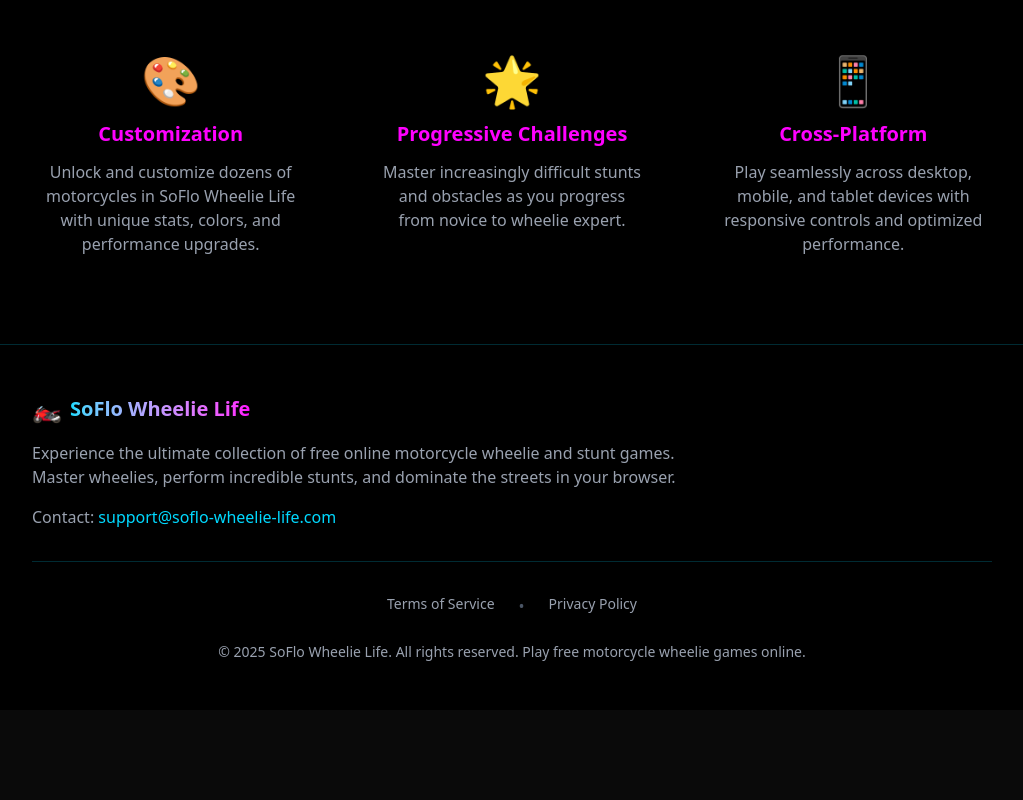
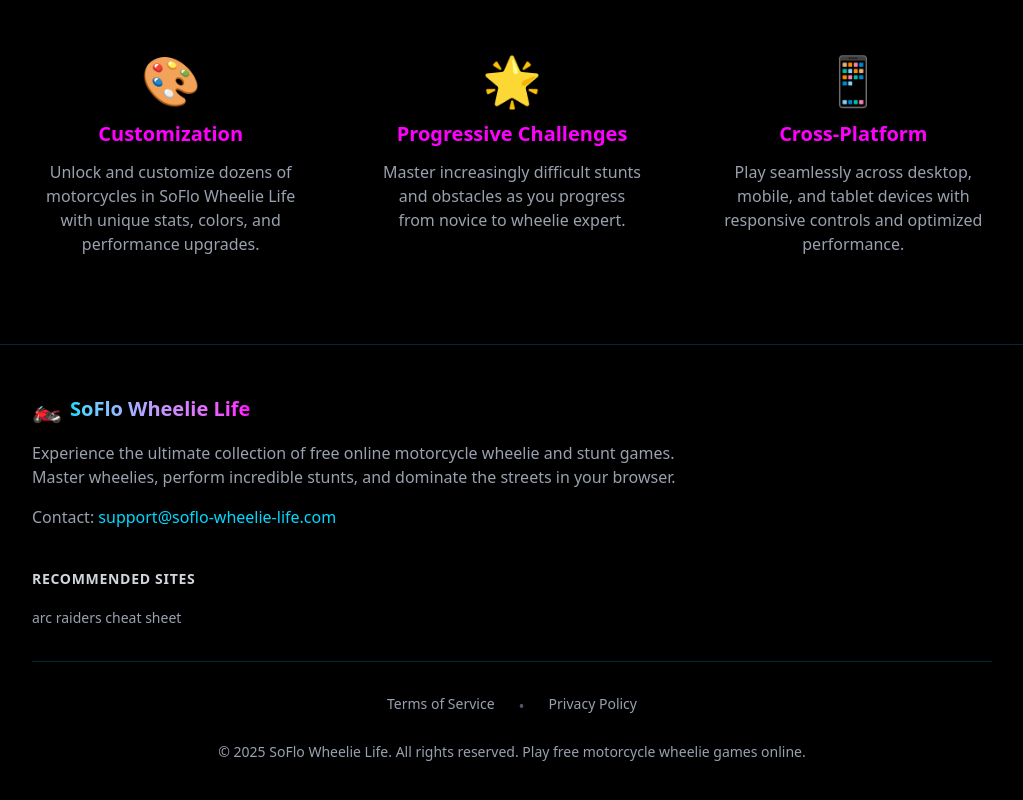
Before and after one commit to majunerp/soflowheelielife, a Next.js app: page / in a window 1280 px wide. Shown: the part 5603-6403 px from the top of the page, without its empty margins (256-1279 px from the left). Before the commit the page ends 6313 px from the top, so only its background shows below. Built offline with nearby package versions, Linux system fonts and the light colour scheme.

Commit message:
Add recommended sites block to footer

```diff
--- a/components/Footer.tsx
+++ b/components/Footer.tsx
@@ -6,6 +6,7 @@ export default function Footer() {
   return (
     <footer className="bg-black border-t border-[#00D9FF]/20 mt-auto">
       <div className="max-w-7xl mx-auto px-4 sm:px-6 lg:px-8 py-12">
+        <div className="grid gap-10 md:grid-cols-[2fr,1fr]">
           {/* Brand */}
           <div className="max-w-2xl">
             <Link href="/" className="flex items-center space-x-2 mb-4">
@@ -20,6 +21,18 @@ export default function Footer() {
             <p className="text-gray-400 mt-4">
               Contact: <a href="mailto:support@soflo-wheelie-life.com" className="text-[#00D9FF] hover:text-[#FF00FF] transition-colors">support@soflo-wheelie-life.com</a>
             </p>
+          </div>
+
+          <div>
+            <h4 className="text-sm font-semibold text-gray-300 uppercase tracking-wider mb-4">Recommended Sites</h4>
+            <ul className="space-y-2">
+              <li>
+                <a href="https://arcraiderscheatsheet.org" className="text-gray-400 hover:text-white text-sm">
+                  arc raiders cheat sheet
+                </a>
+              </li>
+            </ul>
+          </div>
         </div>
 
         <div className="border-t border-[#00D9FF]/20 mt-8 pt-8">
```
Lines whose indentation alone changed are shown as unchanged.
